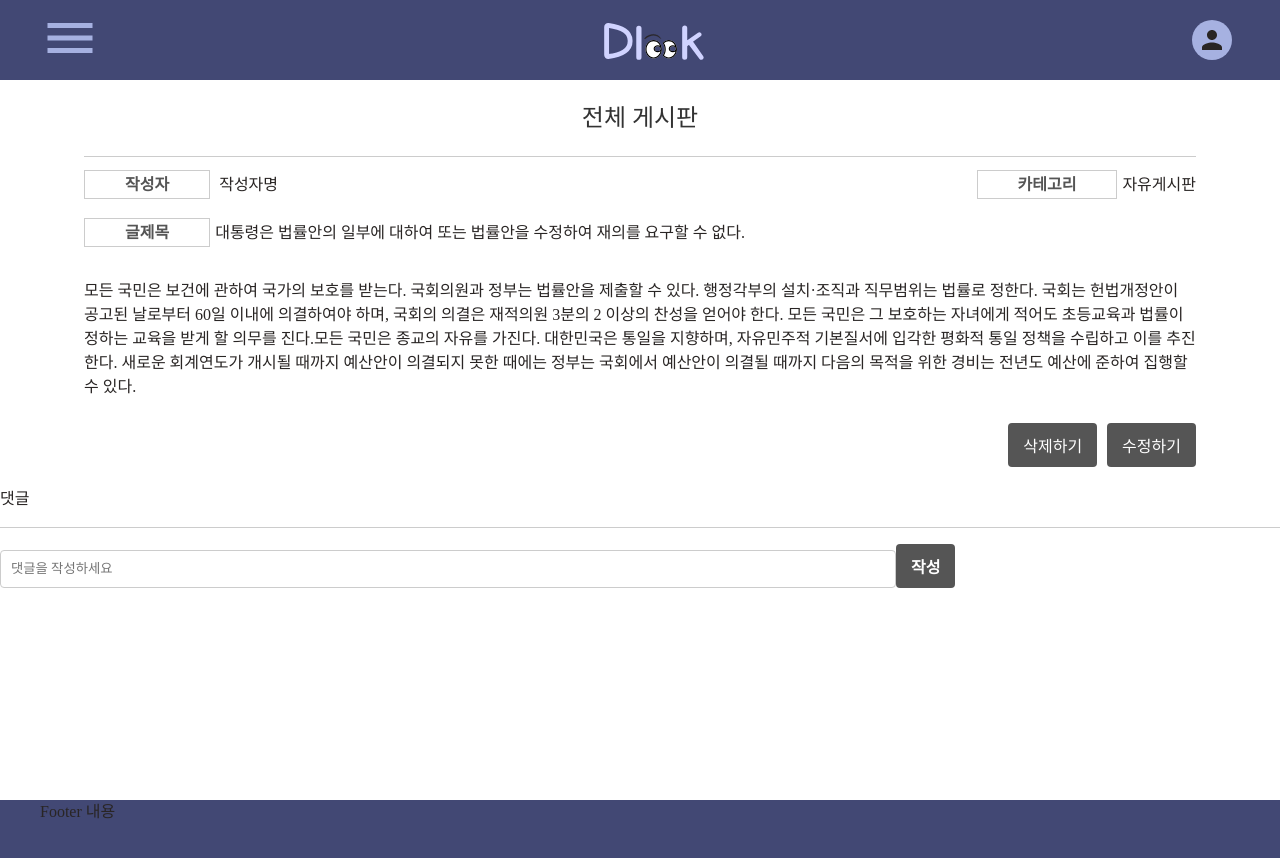
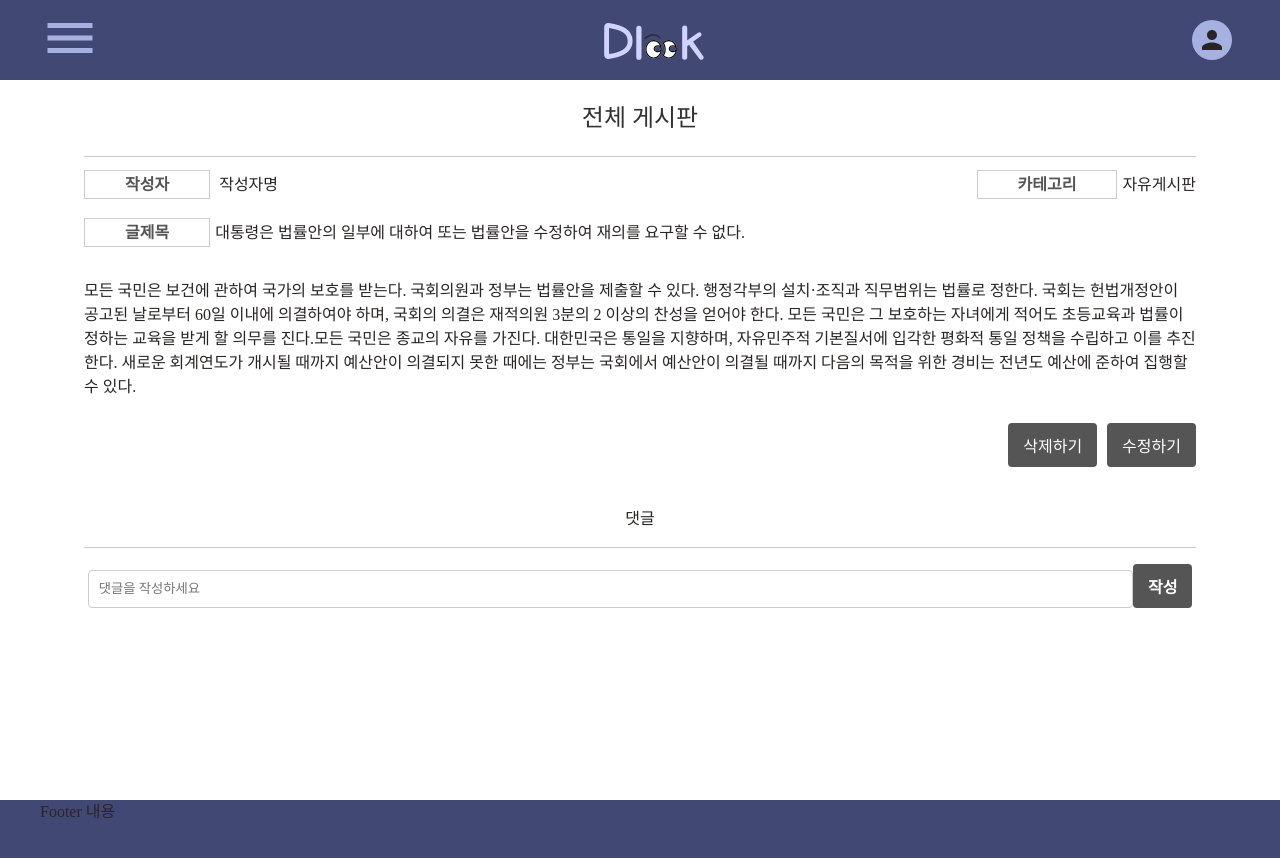
Before and after one commit to Bulldozo-Refactoring/Dlook_PJ, a React (Create React App) app in the folder front-end/: page /board/detail/1 in a window 1280 px wide. Shown: the top 858 px of the page. Built offline with nearby package versions, Linux system fonts and the light colour scheme.

Commit message:
[hwang] 게시판 수정

```diff
--- a/front-end/src/app/components/CommentRun.jsx
+++ b/front-end/src/app/components/CommentRun.jsx
@@ -1,63 +1,46 @@
 import React, { useState } from "react";
 import { styled } from "styled-components";
 
-function CommentForm({ addComment }) {
-  const [comment, setComment] = useState("");
+function CommentRun() {
+  const [comments, setComments] = useState([]);
+  const [newComment, setNewComment] = useState("");
 
   const handleSubmit = (e) => {
     e.preventDefault();
-    if (comment.trim() !== "") {
-      addComment(comment);
-      setComment("");
+    if (newComment.trim() !== "") {
+      setComments([...comments, newComment]);
+      setNewComment("");
     }
   };
 
+  const handleDelete = (index) => {
+    const updatedComments = comments.filter((_, i) => i !== index);
+    setComments(updatedComments);
+  };
+
   return (
+    <Div>
+      <h1>댓글</h1>
+      <hr />
       <form onSubmit={handleSubmit}>
         <Input
           type="text"
-        value={comment}
-        onChange={(e) => setComment(e.target.value)}
+          value={newComment}
+          onChange={(e) => setNewComment(e.target.value)}
           placeholder="댓글을 작성하세요"
           required
         />
         <Button type="submit">작성</Button>
       </form>
-  );
-}
-
-function CommentList({ comments, deleteComment }) {
-  return (
       <ul>
         {comments.map((comment, index) => (
           <li key={index}>
             <Span>{comment}</Span>
-          <Button onClick={() => deleteComment(index)}>삭제</Button>
+            <Button onClick={() => handleDelete(index)}>삭제</Button>
           </li>
         ))}
       </ul>
-  );
-}
-
-function CommentRun() {
-  const [comments, setComments] = useState([]);
-
-  const addComment = (comment) => {
-    setComments([...comments, comment]);
-  };
-
-  const deleteComment = (index) => {
-    const updatedComments = [...comments];
-    updatedComments.splice(index, 1);
-    setComments(updatedComments);
-  };
-
-  return (
-    <div>
-      <h1>댓글</h1><hr />
-      <CommentForm addComment={addComment} />
-      <CommentList comments={comments} deleteComment={deleteComment} />
-    </div>
+    </Div>
   );
 }
 
@@ -66,7 +49,7 @@ const Input = styled.input`
   margin-bottom: 10px;
   border: 1px solid #ccc;
   border-radius: 4px;
-  width: 70%;
+  width: 94%;
 `;
 
 const Button = styled.button`
@@ -95,4 +78,13 @@ const Span = styled.span`
   width: 70%;
 `;
 
+const Div = styled.div`
+  text-align: center;
+  max-width: 90%;
+  margin: 0 auto;
+  padding: 20px;
+`;
+
+
+
 export default CommentRun;
--- a/front-end/src/app/pages/BoardDetail.jsx
+++ b/front-end/src/app/pages/BoardDetail.jsx
@@ -21,10 +21,10 @@ const BoardDetail = () => {
         <hr />
         <div>
           <div className="authorName">
-            <Span>작성자</Span> 작성자명
+            <Spans>작성자</Spans> 작성자명
           </div>
           <div className="categorySelect">
-            <Span>카테고리</Span>
+            <Spans>카테고리</Spans>
             자유게시판
           </div>
         </div>
@@ -34,7 +34,7 @@ const BoardDetail = () => {
           <form>
             <div className="boardTitle">
               <label>
-                <Span>글제목</Span>
+                <Spans>글제목</Spans>
               </label>
               <p>
                 대통령은 법률안의 일부에 대하여 또는 법률안을 수정하여 재의를
@@ -73,7 +73,7 @@ const BoardDetail = () => {
   );
 };
 
-const Span = styled.span`
+const Spans = styled.span`
   border-style: solid;
   border: 1px solid #ccc;
   padding: 5px 40px;
--- a/front-end/src/app/style/BoardWrite.css
+++ b/front-end/src/app/style/BoardWrite.css
@@ -94,8 +94,8 @@
 .post-form-container #title {
   position: absolute;
   width: 500px;
-  left: 250px;
-  height: 30px;
+  left: 230px;
+  height: 35px;
 }
 
 .buttonWb {
```
Lines whose indentation alone changed are shown as unchanged.
